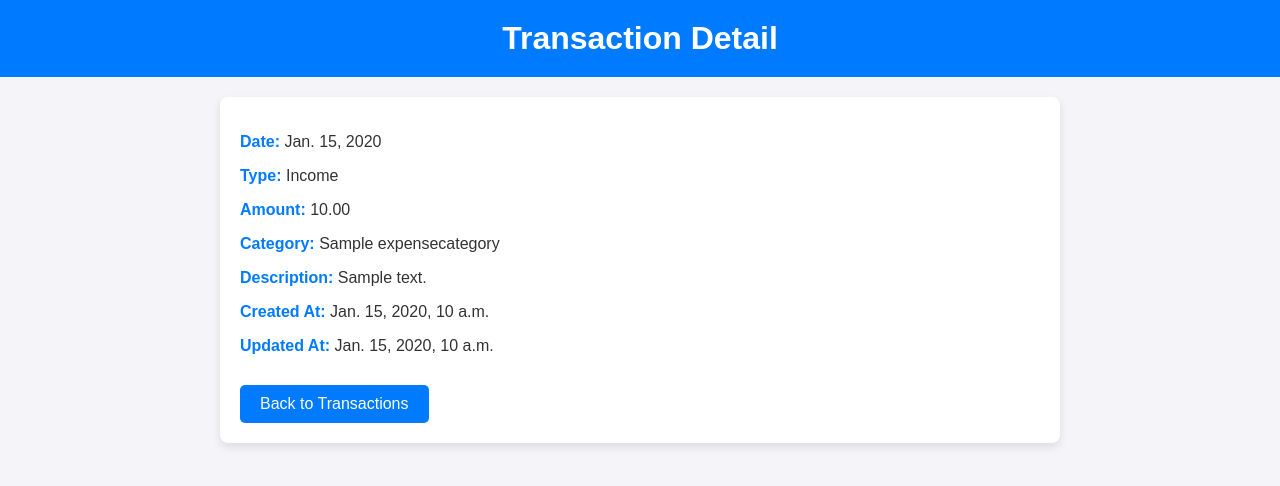
After one commit to goran010/WalletMate, a Django app: page /transactions/1/ in a window 1280 px wide. The commit adds this page. Shown: the top 486 px of the page. Run offline with Django 5.2, Linux system fonts and the light colour scheme; a user stored in the database is signed in; tables that the repository leaves empty hold one stand-in row (values such as "Sample post").

Commit message:
added filtering, data nad detail view

```diff
--- a/walletmate/walletmate_app/models.py
+++ b/walletmate/walletmate_app/models.py
@@ -8,8 +8,9 @@ class ExpenseCategory(models.Model):
     created_at = models.DateTimeField(auto_now_add=True)
     updated_at = models.DateTimeField(auto_now=True)
 
-    def __str__(self):
+    def __str__(self):  # Fixed the method name
         return self.name
+
 
 class Transaction(models.Model):
     TRANSACTION_TYPES = [
@@ -17,6 +18,7 @@ class Transaction(models.Model):
         ('expense', 'Expense'),
     ]
 
+    user = models.ForeignKey(User, on_delete=models.CASCADE, null=True, blank=True)
     category = models.ForeignKey(ExpenseCategory, on_delete=models.CASCADE)
     amount = models.DecimalField(max_digits=10, decimal_places=2)
     transaction_type = models.CharField(max_length=10, choices=TRANSACTION_TYPES)
@@ -25,24 +27,23 @@ class Transaction(models.Model):
     created_at = models.DateTimeField(auto_now_add=True)
     updated_at = models.DateTimeField(auto_now=True)
 
-    def __str__(self):
-        return f"{self.transaction_type.capitalize()} - {self.amount} ({self.category.name})"
-
-
+    def _str_(self):
+        user_display = self.user.username if self.user else "No User"
+        return f"{self.transaction_type.capitalize()} - {self.amount} ({self.category.name}, {user_display})"
 
 
 class UserProfile(models.Model):
-    user = models.OneToOneField(User, on_delete=models.CASCADE)
-    currency = models.CharField(max_length=10, default='EUR')  #currency tracking
+    user = models.OneToOneField(User, on_delete=models.CASCADE)  # Use OneToOneField for user profiles
+    currency = models.CharField(max_length=10, default='EUR')  # Currency tracking
     created_at = models.DateTimeField(auto_now_add=True)
     updated_at = models.DateTimeField(auto_now=True)
 
-    def __str__(self):
+    def __str__(self):  # Fixed the method name
         return f"Profile for {self.user.username}"
 
 
 class Budget(models.Model):
-    user = models.ForeignKey(User, on_delete=models.CASCADE)
+    user = models.ForeignKey(User, on_delete=models.CASCADE)  # Removed null=True, blank=True
     category = models.ForeignKey(ExpenseCategory, on_delete=models.CASCADE)
     amount = models.DecimalField(max_digits=10, decimal_places=2)  # Budget amount
     start_date = models.DateField()
@@ -50,5 +51,6 @@ class Budget(models.Model):
     created_at = models.DateTimeField(auto_now_add=True)
     updated_at = models.DateTimeField(auto_now=True)
 
-    def __str__(self):
-        return f"Budget for {self.category.name} ({self.user.username}): {self.amount}"
+    def __str__(self):  # Fixed the method name
+        user_display = self.user.username if self.user else "No User"
+        return f"Budget for {self.category.name} ({user_display}): {self.amount}"
--- /dev/null
+++ b/walletmate/walletmate_app/templates/walletmate_app/transaction_detail.html
@@ -0,0 +1,74 @@
+<!DOCTYPE html>
+<html lang="en">
+<head>
+    <meta charset="UTF-8">
+    <title>Transaction Detail</title>
+    <style>
+        body {
+            font-family: Arial, sans-serif;
+            background-color: #f4f4f9;
+            margin: 0;
+            padding: 0;
+        }
+
+        h1 {
+            text-align: center;
+            color: #333;
+            padding: 20px;
+            background-color: #007BFF;
+            color: white;
+            margin: 0;
+        }
+
+        .transaction-detail {
+            max-width: 800px;
+            margin: 20px auto;
+            padding: 20px;
+            background-color: #fff;
+            border-radius: 8px;
+            box-shadow: 0 4px 8px rgba(0, 0, 0, 0.1);
+        }
+
+        .transaction-detail p {
+            font-size: 16px;
+            color: #333;
+            margin-bottom: 10px;
+        }
+
+        .transaction-detail p strong {
+            font-weight: bold;
+            color: #007BFF;
+        }
+
+        .button {
+            display: inline-block;
+            padding: 10px 20px;
+            background-color: #007BFF;
+            color: white;
+            text-decoration: none;
+            border-radius: 5px;
+            margin-top: 20px;
+            text-align: center;
+        }
+
+        .button:hover {
+            background-color: #0056b3;
+        }
+    </style>
+</head>
+<body>
+    <h1>Transaction Detail</h1>
+
+    <div class="transaction-detail">
+        <p><strong>Date:</strong> {{ transaction.date }}</p>
+        <p><strong>Type:</strong> {{ transaction.transaction_type|capfirst }}</p>
+        <p><strong>Amount:</strong> {{ transaction.amount }}</p>
+        <p><strong>Category:</strong> {{ transaction.category.name }}</p>
+        <p><strong>Description:</strong> {{ transaction.description }}</p>
+        <p><strong>Created At:</strong> {{ transaction.created_at }}</p>
+        <p><strong>Updated At:</strong> {{ transaction.updated_at }}</p>
+
+        <a href="{% url 'transaction_list' %}" class="button">Back to Transactions</a>
+    </div>
+</body>
+</html>
--- a/walletmate/walletmate_app/urls.py
+++ b/walletmate/walletmate_app/urls.py
@@ -1,9 +1,11 @@
 from django.urls import path
 from . import views
+from walletmate_app.views import  TransactionDetailView
 
 urlpatterns = [
     path('', views.index, name='index'),
     path('transactions/', views.transaction_list, name='transaction_list'),
+    path('transactions/<int:pk>/', TransactionDetailView.as_view(), name='transaction_detail'),
     path('register/', views.register, name='register'),
     path('logout/', views.logout_view, name='logout'),
 ]
--- a/walletmate/walletmate_app/views.py
+++ b/walletmate/walletmate_app/views.py
@@ -5,6 +5,15 @@ from django.contrib.auth import authenticate, login, logout
 from django.contrib.auth.forms import UserCreationForm
 from django.contrib.auth.models import Group
 from django.contrib.auth.decorators import login_required, user_passes_test
+from django.views.generic import ListView
+from django.contrib.auth.mixins import LoginRequiredMixin
+from django.views.generic.detail import DetailView
+from .forms import TransactionFilterForm
+from django.shortcuts import render
+from django.http import JsonResponse
+from .models import Transaction, ExpenseCategory
+from django.template.loader import render_to_string
+
 
 
 homepage_text = "Promijeni!"
@@ -33,13 +42,47 @@ def admin_view(request):
     return render(request, 'admin_page.html')
 
 
-@login_required
 def transaction_list(request):
-    if request.user.groups.filter(name='Admin').exists():
-        transactions = Transaction.objects.all()
-    else:
-        transactions = Transaction.objects.filter(user=request.user)
-    return render(request, 'walletmate_app/transaction_list.html', {'transactions': transactions})
+    # Get the filter parameters from the request
+    transaction_type = request.GET.get('transaction_type', '')
+    category_id = request.GET.get('category', '')
+    start_date = request.GET.get('start_date', '')
+    end_date = request.GET.get('end_date', '')
+
+    # Start with all transactions
+    transactions = Transaction.objects.all()
+
+    # Apply filters
+    if transaction_type:
+        transactions = transactions.filter(transaction_type=transaction_type)
+    if category_id:
+        transactions = transactions.filter(category_id=category_id)
+    if start_date:
+        transactions = transactions.filter(date__gte=start_date)
+    if end_date:
+        transactions = transactions.filter(date__lte=end_date)
+
+    # Get all categories for the filter dropdown
+    categories = ExpenseCategory.objects.all()
+
+    if request.headers.get('X-Requested-With') == 'XMLHttpRequest':
+        # Render only the transactions part of the template as HTML
+        transactions_html = render_to_string('walletmate_app/transaction_list_partial.html', {'transactions': transactions})
+        return JsonResponse({'transactions_html': transactions_html})
+
+    # If not an AJAX request, render the full page
+    return render(request, 'walletmate_app/transaction_list.html', {'transactions': transactions, 'categories': categories})
+
+
+class TransactionDetailView(LoginRequiredMixin, DetailView):
+    model = Transaction
+    template_name = 'walletmate_app/transaction_detail.html'
+    context_object_name = 'transaction'
+
+    def get_queryset(self):
+        # Only show transactions for the logged-in user
+        return Transaction.objects.all()
+
 
 
 def register(request):
```
Also changed, not shown: walletmate/walletmate_app/factory.py (+12 -32 lines), walletmate/walletmate_app/forms.py (added, +17 -0 lines), walletmate/walletmate_app/templates/walletmate_app/transaction_list.html (+159 -5 lines), walletmate/walletmate_app/templates/walletmate_app/transaction_list_partial.html (added, +77 -0 lines), walletmate/walletmate_app/migrations/0001_initial.py, walletmate/walletmate_app/migrations/0002_alter_transaction_user.py (added).
